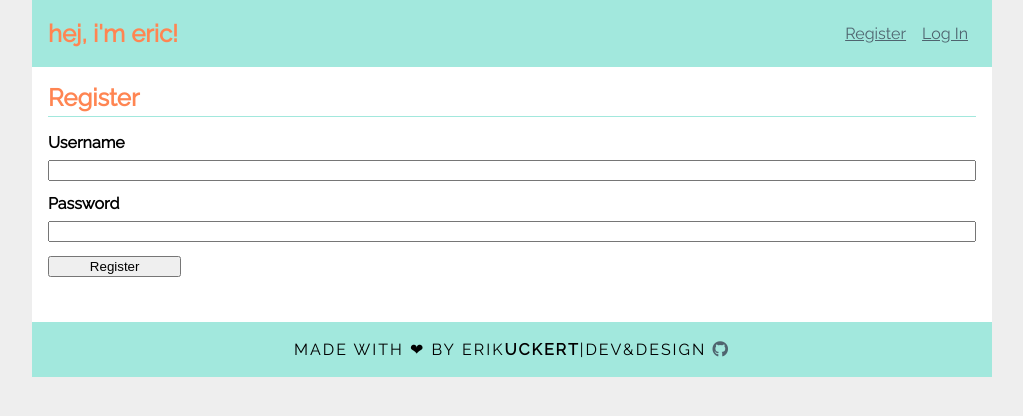
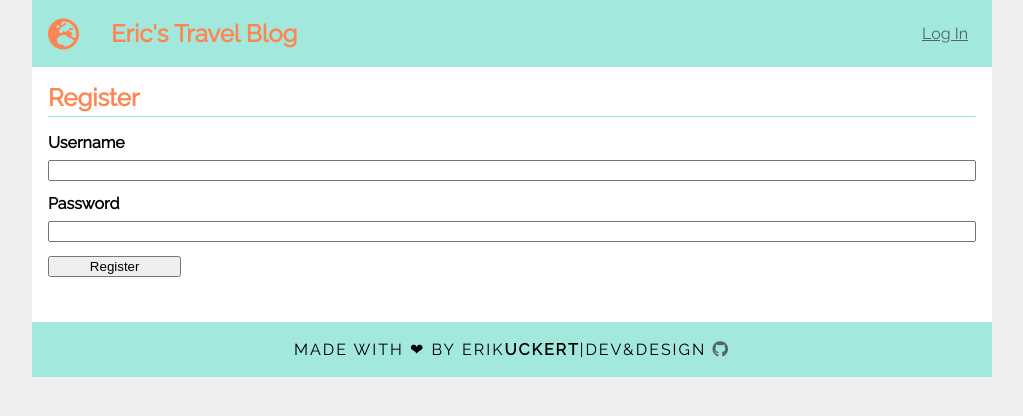
Before and after one commit to ErikUckert/microblog-with-flask, a Flask app: page /auth/register in a window 1280 px wide. Shown: the top 416 px of the page, without its empty margins (128-1151 px from the left). Run offline with Flask 2, Linux system fonts and the light colour scheme.

Commit message:
change style and header

```diff
--- a/flaskr/blog.py
+++ b/flaskr/blog.py
@@ -40,7 +40,7 @@ def store_image(uploaded_file, hashval):
                 file_ext != validate_image(uploaded_file.stream):
             abort(400)
         img = resize_image(uploaded_file, 560)
-        img.save(os.path.join(current_app.root_path, current_app.config['UPLOAD_PATH'], str(hashval) + '_' + filename))
+        img.save(os.path.join(current_app.root_path, current_app.config['UPLOAD_PATH'], str(time.time()) + str(hashval) + '_' + filename))
 
 def delete_images(id):
     post = query_db('select * from post where id = ?', [id], one=True)
--- a/flaskr/static/style.css
+++ b/flaskr/static/style.css
@@ -150,9 +150,7 @@ input[type=submit] {
 .w3-card-4 {
   box-shadow: 0 4px 10px 0 rgba(0, 0, 0, 0.2), 0 4px 20px 0 rgba(0, 0, 0, 0.19);
 }
-.w3-margin {
-  margin: 8px !important;
-}
+
 .w3-white {
     color: #000 !important;
     background-color: #fff !important;
@@ -180,7 +178,7 @@ p {
   text-transform: uppercase;
   font-weight: 600;
   letter-spacing: 2px;
-margin: 10px;
+  margin: 10px;
 }
 
 .logo span{
@@ -191,6 +189,13 @@ footer {
   background: #a2e8dd;
   width: 100%;
 }
+
+.fa-globe-europe {
+  font-size: 2rem;
+  color: #ff8552;
+  margin-right: 2rem;
+}
+
 @media (max-width:600px) {
 	.logo {
 		font-size: 1rem;
--- a/flaskr/templates/base.html
+++ b/flaskr/templates/base.html
@@ -4,7 +4,7 @@
   <meta charset="UTF-8">
   <meta http-equiv="X-UA-Compatible" content="IE=edge">
   <meta name="viewport" content="width=device-width, initial-scale=1.0">
-  <title>Don't Panic!</title>
+  <title>Eric's Travel Blog</title>
   <link rel="stylesheet" href="{{ url_for('static', filename='style.css') }}">
   <link rel="stylesheet" href="https://fonts.googleapis.com/css?family=Raleway">
   <link rel="stylesheet" href="https://cdnjs.cloudflare.com/ajax/libs/font-awesome/5.15.2/css/all.min.css">
@@ -14,13 +14,16 @@
 </head>
 <body>
   <nav>
-    <h1>hej, i'm eric!</h1>
+    <i class="fas fa-globe-europe w3-margin"></i>
+    <h1>Eric's Travel Blog</h1>
     <ul>
       {% if g.user %}
         <li><span>{{ g.user['username'] }}</span>
         <li><a href="{{ url_for('auth.logout') }}">Log Out</a>
       {% else %}
+      <!--
         <li><a href="{{ url_for('auth.register') }}">Register</a>
+      -->
         <li><a href="{{ url_for('auth.login') }}">Log In</a>
       {% endif %}
     </ul>
--- a/flaskr/templates/blog/index.html
+++ b/flaskr/templates/blog/index.html
@@ -1,7 +1,7 @@
 {% extends 'base.html' %}
 
 {% block header %}
-  <h1>{% block title %}Welcome to my latest adventures.{% endblock %}</h1>
+  <h1></h1>
   {% if g.user %}
     <a class="action" href="{{ url_for('blog.create') }}">New</a>
   {% endif %}
```
